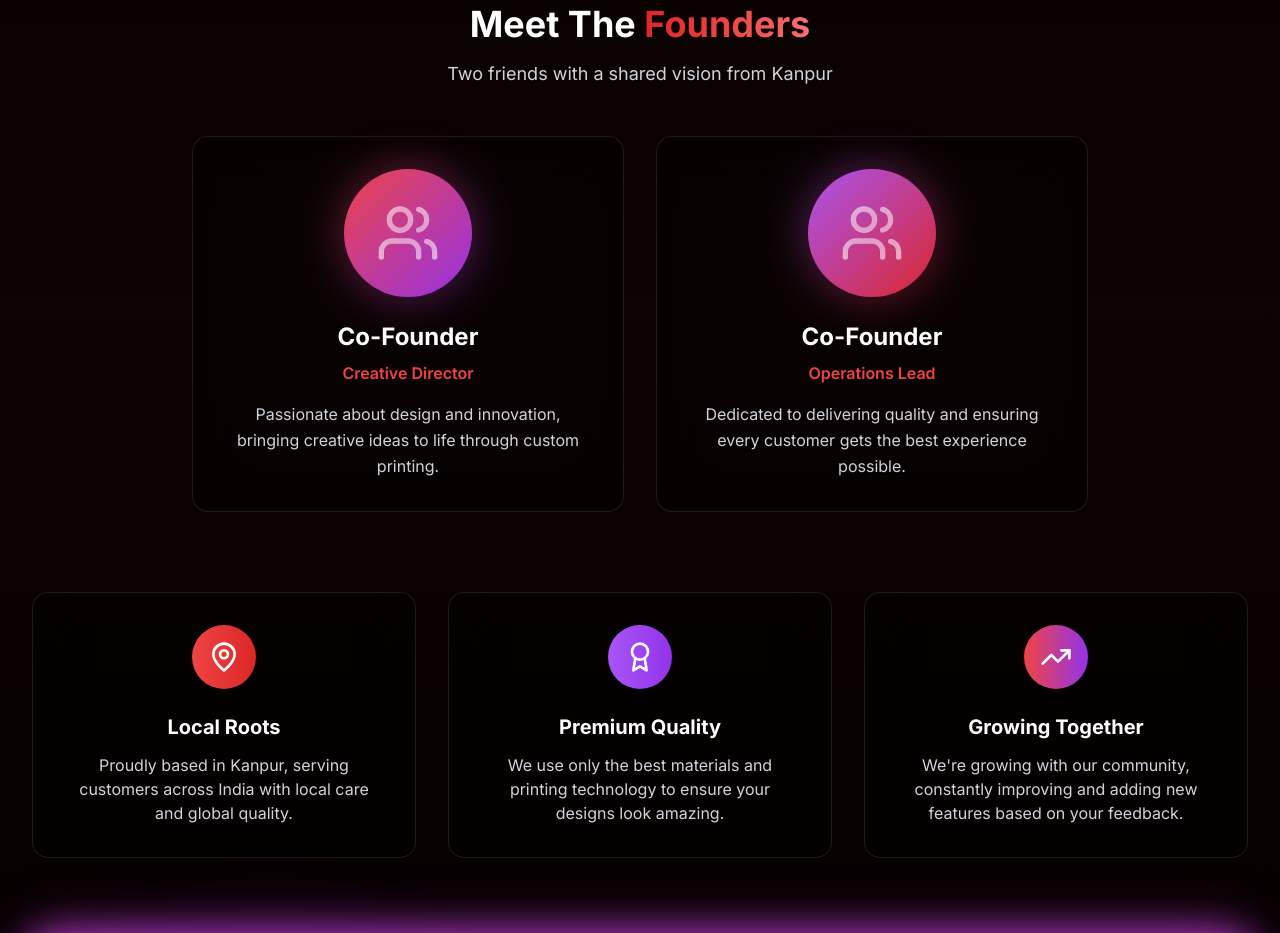
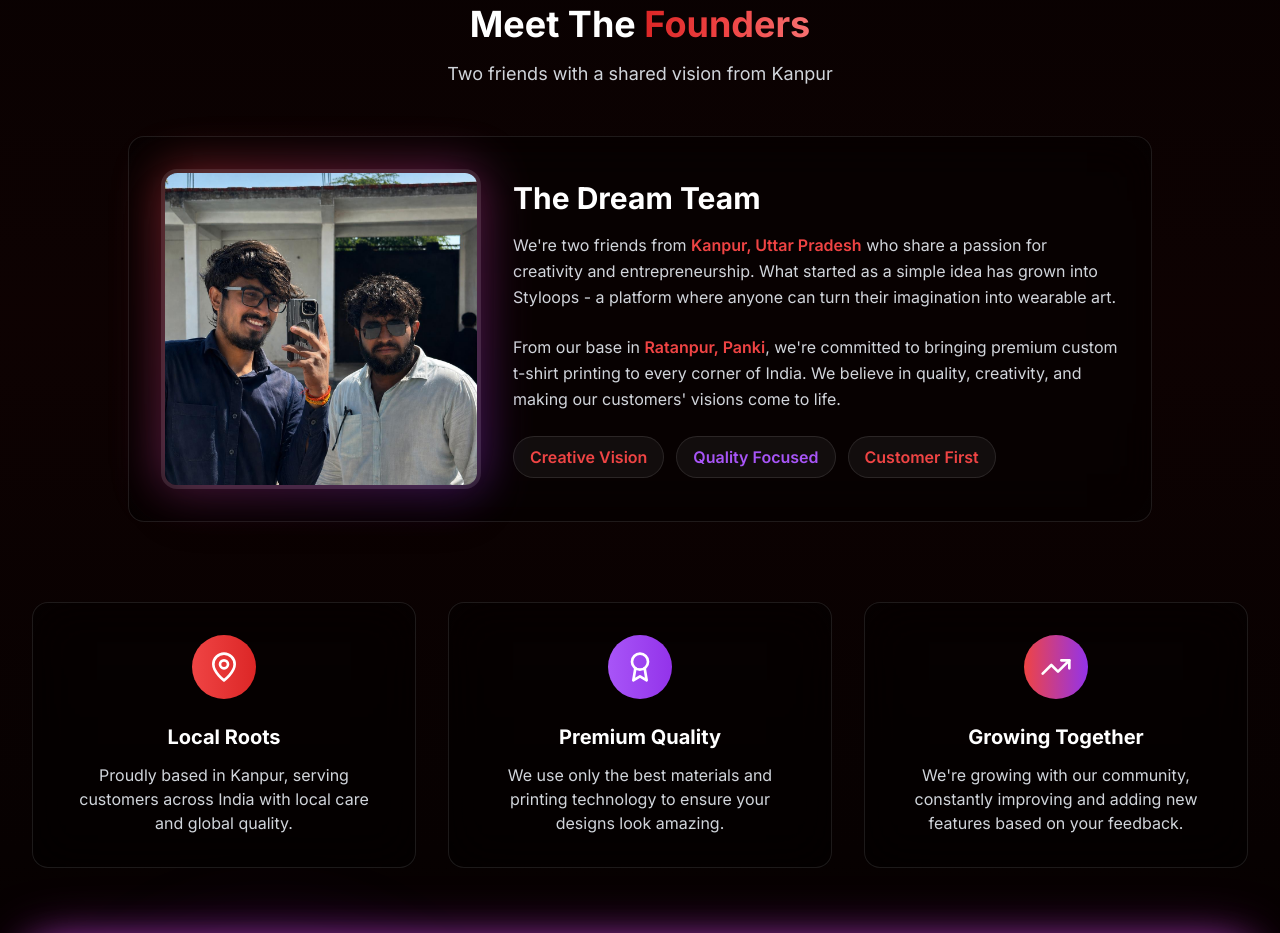
Before and after one commit to NISHANT3256/styloop, a React (Vite) app: page / in a window 1280 px wide. Shown: the part 6460-7393 px from the top of the page. Built offline with nearby package versions, Linux system fonts and the light colour scheme.

Commit message:
Add founders photo to About Us page

```diff
--- a/src/components/AboutUs.jsx
+++ b/src/components/AboutUs.jsx
@@ -79,29 +79,41 @@ const AboutUs = () => {
             <p className="text-gray-300 text-lg">Two friends with a shared vision from Kanpur</p>
           </div>
 
-          <div className="grid md:grid-cols-2 gap-8 max-w-4xl mx-auto">
-            <div className="glass-dark p-8 rounded-2xl border border-white/10 hover:neon-border transition-all duration-500 group text-center">
-              <div className="w-32 h-32 mx-auto mb-6 rounded-full bg-gradient-to-br from-red-500 to-purple-600 flex items-center justify-center relative group-hover:scale-110 transition-transform">
-                <Users className="w-16 h-16 text-white" />
-                <div className="absolute inset-0 bg-gradient-to-br from-red-500 to-purple-600 rounded-full blur-xl opacity-50 group-hover:opacity-100 transition-opacity"></div>
+          <div className="max-w-5xl mx-auto">
+            <div className="glass-dark p-8 rounded-2xl border border-white/10 hover:neon-border transition-all duration-500 group">
+              <div className="flex flex-col md:flex-row items-center gap-8">
+                {/* Founders Photo */}
+                <div className="relative group-hover:scale-105 transition-transform duration-500">
+                  <div className="absolute inset-0 bg-gradient-to-br from-red-500 to-purple-600 rounded-2xl blur-xl opacity-50 group-hover:opacity-100 transition-opacity"></div>
+                  <img
+                    src="/images/founders.jpeg"
+                    alt="Styloops Founders"
+                    className="relative w-80 h-80 object-cover rounded-2xl border-4 border-white/10 shadow-2xl"
+                  />
+                </div>
+
+                {/* Founders Info */}
+                <div className="flex-1 text-center md:text-left">
+                  <h4 className="text-3xl font-bold text-white mb-4">The Dream Team</h4>
+                  <p className="text-gray-300 leading-relaxed mb-6">
+                    We're two friends from <span className="text-red-500 font-semibold">Kanpur, Uttar Pradesh</span> who share a passion for creativity and entrepreneurship. What started as a simple idea has grown into Styloops - a platform where anyone can turn their imagination into wearable art.
+                  </p>
+                  <p className="text-gray-300 leading-relaxed mb-6">
+                    From our base in <span className="text-red-500 font-semibold">Ratanpur, Panki</span>, we're committed to bringing premium custom t-shirt printing to every corner of India. We believe in quality, creativity, and making our customers' visions come to life.
+                  </p>
+                  <div className="flex flex-wrap gap-3 justify-center md:justify-start">
+                    <div className="glass-effect px-4 py-2 rounded-full border border-red-500/30">
+                      <span className="text-red-500 font-semibold">Creative Vision</span>
+                    </div>
+                    <div className="glass-effect px-4 py-2 rounded-full border border-purple-500/30">
+                      <span className="text-purple-500 font-semibold">Quality Focused</span>
+                    </div>
+                    <div className="glass-effect px-4 py-2 rounded-full border border-red-500/30">
+                      <span className="text-red-500 font-semibold">Customer First</span>
+                    </div>
+                  </div>
+                </div>
               </div>
-              <h4 className="text-2xl font-bold text-white mb-2">Co-Founder</h4>
-              <p className="text-red-500 font-semibold mb-4">Creative Director</p>
-              <p className="text-gray-300 leading-relaxed">
-                Passionate about design and innovation, bringing creative ideas to life through custom printing.
-              </p>
-            </div>
-
-            <div className="glass-dark p-8 rounded-2xl border border-white/10 hover:neon-border transition-all duration-500 group text-center">
-              <div className="w-32 h-32 mx-auto mb-6 rounded-full bg-gradient-to-br from-purple-500 to-red-600 flex items-center justify-center relative group-hover:scale-110 transition-transform">
-                <Users className="w-16 h-16 text-white" />
-                <div className="absolute inset-0 bg-gradient-to-br from-purple-500 to-red-600 rounded-full blur-xl opacity-50 group-hover:opacity-100 transition-opacity"></div>
-              </div>
-              <h4 className="text-2xl font-bold text-white mb-2">Co-Founder</h4>
-              <p className="text-red-500 font-semibold mb-4">Operations Lead</p>
-              <p className="text-gray-300 leading-relaxed">
-                Dedicated to delivering quality and ensuring every customer gets the best experience possible.
-              </p>
             </div>
           </div>
         </div>
```
Also changed, not shown: public/images/founders.jpeg (added).
